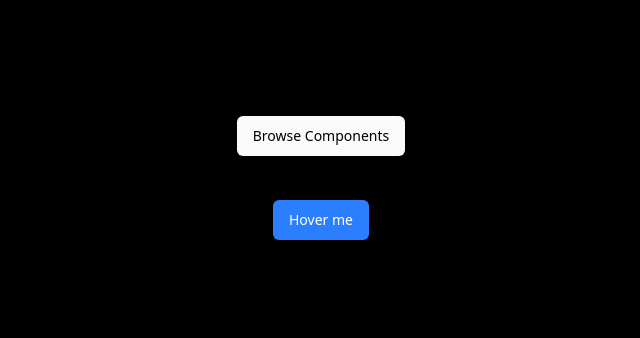
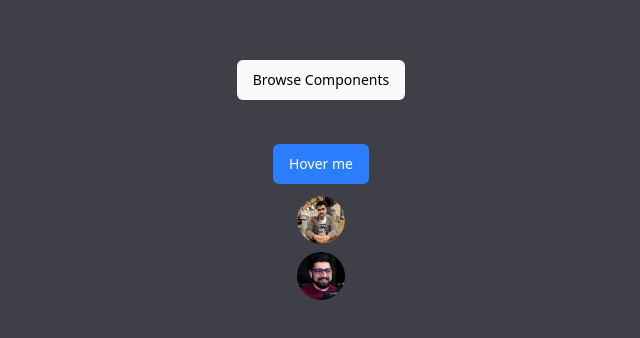
Before and after one commit to UIgnite/UIgnite, a React (Vite) app: page /components in a window 1280 px wide. Shown: the part 230-568 px from the top of the page, without its empty margins (319-959 px from the left). Built offline with nearby package versions, Linux system fonts and the light colour scheme.

Commit message:
feat: add avatar component

```diff
--- /dev/null
+++ b/src/components/Avatar.jsx
@@ -0,0 +1,16 @@
+import React from "react";
+import { cn } from "../utils/lib";
+
+const Avatar = ({ url, alt, className = "", ...props }) => {
+  return (
+    <div className="flex gap-4 mt-2">
+      <img
+        className={cn(`rounded-full h-12 w-12 object-cover`, className)}
+        src={url}
+        alt={alt}
+      />
+    </div>
+  );
+};
+
+export default Avatar;
--- a/src/pages/Components.jsx
+++ b/src/pages/Components.jsx
@@ -1,29 +1,35 @@
-import React from 'react'
-import { Button } from '../components/Button'
-import { Tooltip } from '../components/Tooltip'
-import { useToast } from '../hooks/toast'
+import React from "react";
+import { Button } from "../components/Button";
+import { Tooltip } from "../components/Tooltip";
+import { useToast } from "../hooks/toast";
+import Avatar from "../components/Avatar";
 
 const Components = () => {
-    const toast = useToast()
+  const toast = useToast();
   return (
     <>
-         <div className="flex flex-col items-center justify-center h-screen  text-center">
-
-          <Button onClick={()=>{
+      <div className="flex flex-col items-center justify-center h-screen  text-center bg-zinc-700">
+        <Button
+          onClick={() => {
             toast.showToast("New toast here", {
               desc: "I am the new desc.",
-              timeout: 3000
-            })
-          }} className="mt-5 bg-gray-50 text-black hover:bg-gray-100">Browse Components</Button>
+              timeout: 3000,
+            });
+          }}
+          className="mt-5 bg-gray-50 text-black hover:bg-gray-100"
+        >
+          Browse Components
+        </Button>
 
-          <Tooltip className="" title={"I am Tooltip "} options={ { delay : 300 }} >
-            <Button>Hover me</Button>
-          </Tooltip>
+        <Tooltip className="" title={"I am Tooltip "} options={{ delay: 300 }}>
+          <Button>Hover me</Button>
+        </Tooltip>
 
-         </div>
+        <Avatar url={"piyush-sir.png"} alt={"user"} />
+        <Avatar url={"hitesh-sir.png"} alt={"user"} />
+      </div>
+    </>
+  );
+};
 
-        </>
-  )
-}
-
-export default Components
+export default Components;
```
Also changed, not shown: public/hitesh-sir.png (added), public/piyush-sir.png (added).
